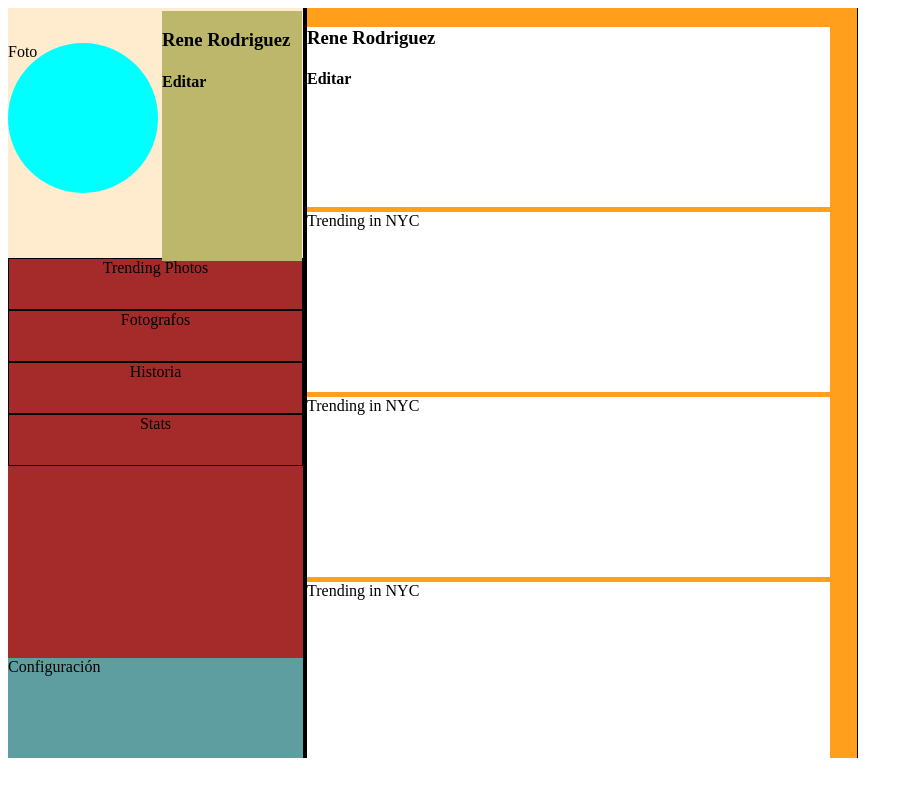
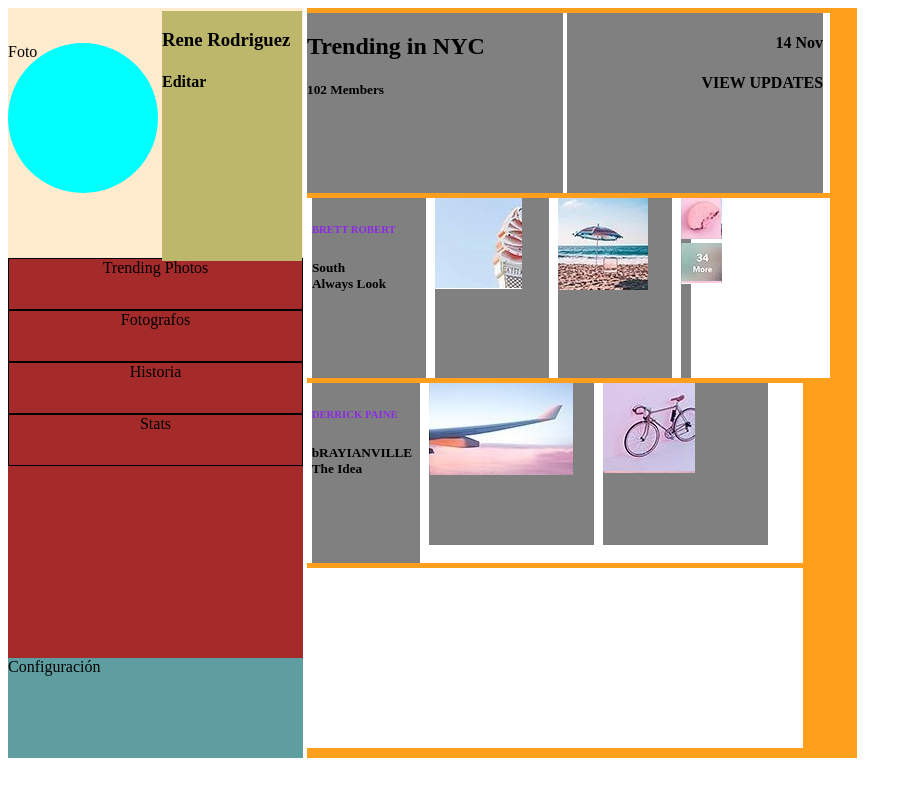
Before and after one commit to OsorioLomena/modulo5-introduccion-web, a plain HTML site: page index.html in a window 1280 px wide. Shown: the whole page, without its empty margins (0-913 px from the left). Drawn offline with Linux system fonts and the light colour scheme.

Commit message:
entrega dojo

```diff
--- a/css/index.css
+++ b/css/index.css
@@ -1,4 +1,13 @@
-#contenedor{
+    * h6{
+        color: blueviolet;
+    }
+
+    /* img{
+        width: 100%;*/
+
+    }
+
+    #contenedor{
     /* background-color: #F5FF90; */
     background-color: black;
     height: 750px;
@@ -67,20 +76,53 @@
     border: 1px solid black;
 }
 
-.opcion2{
-    border: dotted chartreuse;
-    height: 180px;
-    text-align: center;
-
-}
-
 .filas{
     height: 180px;
     width: 95%;
     background-color: white;
-    margin-bottom: 5px;
+    margin-top: 5px;
+}
+
+.separadores{
+    height: 180px;
+    width: 49%;
+    background-color: gray;
+    display: inline-block;
+    vertical-align: top;
+}
+
+.separadores h4{
+    text-align: right;
+}
+
+.columna{
+    height: 180px;
+    width: 23%;
+    background-color: gray;
+    display: inline-block;
+    vertical-align: top;
+    margin-left: 1%;
 
 }
+.columna h5, columna h6, columna p{
+    margin: 0;
+}
 
+.columna2{
+    height: 100%;
+    width: 10px;
+    background-color: gray;
+    display: inline-block;
+    vertical-align: center;
+    margin-left: 1%;
+}
 
+.columna3{
+    height: 90%;
+    width: 35%;
+    background-color: gray;
+    display: inline-block;
+    vertical-align: top;
+    margin-left: 1%;
+    padding: 0%;
 }
--- a/index.html
+++ b/index.html
@@ -6,6 +6,8 @@
     <meta name="viewport" content="width=device-width, initial-scale=1.0">
     <title>Document</title>
     <link rel="stylesheet" href="./css/index.css">
+
+    <!-- https://github.com/reneclavijo/modulo5-introduccion-web -->
 </head>
 <body>
     <div id="contenedor">
@@ -28,15 +30,50 @@
         <div id="contenido">
             <div class="filas">
                 <div class="separadores">
-                    <h3>Rene Rodriguez</h3>
-                    <h4>Editar</h4>
+                    <h2>Trending in NYC</h2>
+                    <h5>102 Members</h5>
                 </div>
-                <div class="separadores"></div>
+                <div class="separadores">
+                    <h4>14 Nov</h4>
+                    <h4>VIEW UPDATES</h4>
+                </div>
             </div>
-            <div class="filas">Trending in NYC</div>
-            <div class="filas">Trending in NYC</div>
-            <div class="filas">Trending in NYC</div>
+            <div class="filas">
+                <div class="filas">
+                    <div class="columna">
+                        <h6>BRETT ROBERT</h6>
+                        <h5>South</h5>
+                        <h5>Always Look</h5>
+                    </div>
+                    <div class="columna">
+                        <img src="./img/1.bmp" alt="">
+                    </div>
+                    <div class="columna">
+                        <img src="./img/2.bmp" alt="" style=""">
+                    </div>
 
+                    <div class="columna2">
+                        <img src="./img/3.bmp" alt="">
+                        <img src="./img/4.bmp" alt="">
+                    </div>
+                </div>
+            <div class="filas">
+                <div class="filas">
+                    <div class="columna">
+                        <h6>DERRICK PAINE</h6>
+                        <h5>bRAYIANVILLE</h5>
+                        <h5>The Idea</h5>
+                    </div>
+                    <div class="columna3">
+                        <img src="./img/5.bmp" alt="">
+                    </div>
+                    <div class="columna3">
+                        <img src="./img/6.bmp" alt="" style="">
+                    </div>
+                </div>
+            </div>
+            <div class="filas"></div>
+        </div>
     </div>
 </body>
 </html>
```
Also changed, not shown: img/5.bmp (added), img/6.bmp (added).
